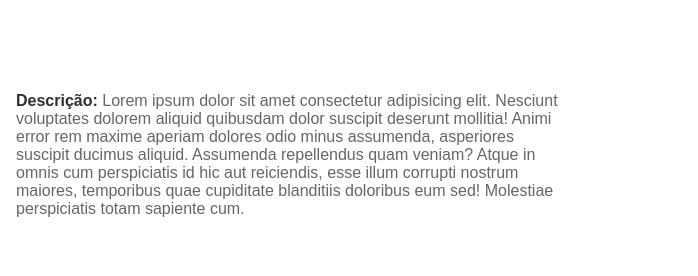
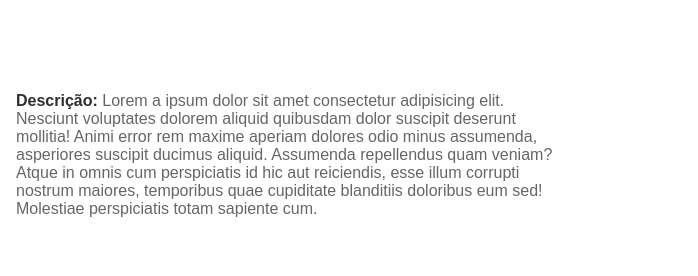
Before and after one commit to JPedro-SG/bd-parte1, a plain HTML site: page product.html in a window 1280 px wide. Shown: the part 220-496 px from the top of the page, 582-1280 px from the left. Drawn offline with Linux system fonts and the light colour scheme.

Commit message:
Update product.html

```diff
--- a/product.html
+++ b/product.html
@@ -27,7 +27,7 @@
             <p>Valor médio de venda: <span class="bold">15.56R$</span></p>
             <p>Descrição:
                 <span>
-                    Lorem ipsum dolor sit amet consectetur adipisicing elit. Nesciunt voluptates dolorem aliquid quibusdam dolor suscipit deserunt mollitia! Animi error rem maxime aperiam dolores odio minus assumenda, asperiores suscipit ducimus aliquid.
+                    Lorem a ipsum dolor sit amet consectetur adipisicing elit. Nesciunt voluptates dolorem aliquid quibusdam dolor suscipit deserunt mollitia! Animi error rem maxime aperiam dolores odio minus assumenda, asperiores suscipit ducimus aliquid.
             Assumenda repellendus quam veniam? Atque in omnis cum perspiciatis id hic aut reiciendis, esse illum corrupti nostrum maiores, temporibus quae cupiditate blanditiis doloribus eum sed! Molestiae perspiciatis totam sapiente cum.</p>
                 </span>
             </div>
```
